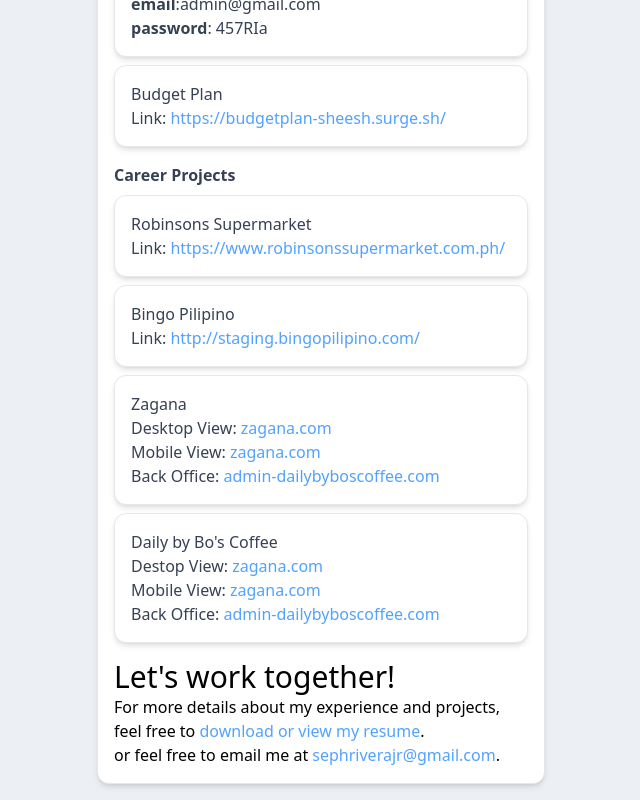
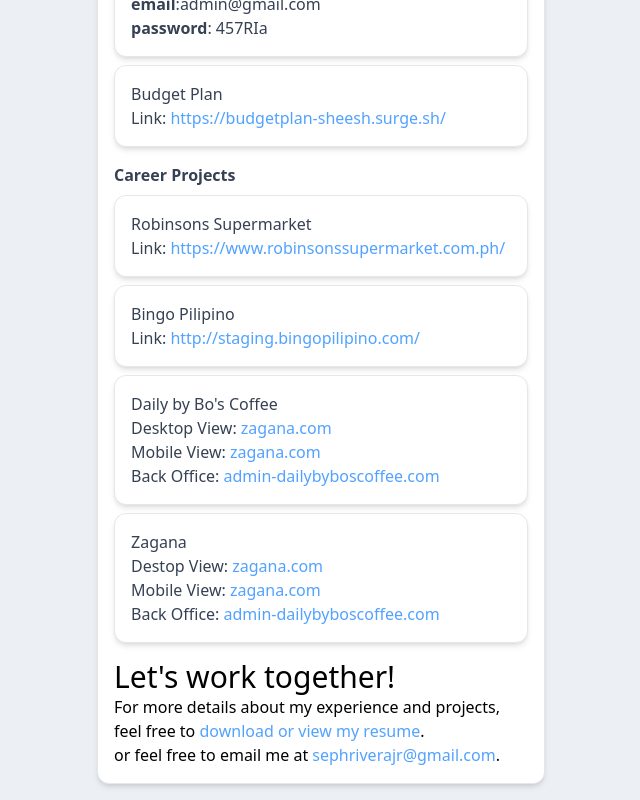
Before and after one commit to JosephRiverajrrr/portfolio-vue, a Vue app: page / in a window 1280 px wide. Shown: the part 813-1613 px from the top of the page, without its empty margins (319-959 px from the left). Built offline with nearby package versions, Linux system fonts and the light colour scheme.

Commit message:
Fix links

```diff
--- a/src/App.vue
+++ b/src/App.vue
@@ -93,7 +93,7 @@
             <b class="block mt-4">Personal Projects</b>
             <CardComponent class="max-w-md mt-2 mx-0 w-full">
               <p>POS - Orange and Cafe</p>
-              <p>Link: <a class="text-blue-400" href="https://pos-orange-cafe.netlify.app/login">https://pos-orange-cafe.netlify.app/login</a></p>
+              <p>Link: <a class="text-blue-400" target="_blank" href="https://pos-orange-cafe.netlify.app/login">https://pos-orange-cafe.netlify.app/login</a></p>
               <ul>
                 <li><b>email</b>:admin@gmail.com </li>
                 <li><b>password</b>: 457RIa</li>
@@ -101,32 +101,32 @@
             </CardComponent>
             <CardComponent class="max-w-md mt-2 mx-0 w-full">
               <p clas>Budget Plan</p>
-              <p>Link: <a class="text-blue-400" href="https://budgetplan-sheesh.surge.sh/">https://budgetplan-sheesh.surge.sh/</a></p>
+              <p>Link: <a class="text-blue-400" target="_blank" href="https://budgetplan-sheesh.surge.sh/">https://budgetplan-sheesh.surge.sh/</a></p>
             </CardComponent>
 
             <b class="block mt-4">Career Projects</b>
             <CardComponent class="max-w-md mt-2 mx-0 w-full">
               <p>Robinsons Supermarket</p>
-              <p>Link: <a class="text-blue-400" style="overflow-wrap: break-word;" href="https://www.robinsonssupermarket.com.ph/">https://www.robinsonssupermarket.com.ph/</a></p>
+              <p>Link: <a class="text-blue-400" style="overflow-wrap: break-word;" target="_blank" href="https://www.robinsonssupermarket.com.ph/">https://www.robinsonssupermarket.com.ph/</a></p>
             </CardComponent>
 
             <CardComponent class="max-w-md mt-2 mx-0 w-full">
               <p>Bingo Pilipino</p>
-              <p>Link: <a class="text-blue-400" href="http://staging.bingopilipino.com/q9f2kpz7mfjxA3yLwB8nght4">http://staging.bingopilipino.com/</a></p>
+              <p>Link: <a class="text-blue-400" target="_blank" href="http://staging.bingopilipino.com/q9f2kpz7mfjxA3yLwB8nght4">http://staging.bingopilipino.com/</a></p>
+            </CardComponent>
+
+            <CardComponent class="max-w-md mt-2 mx-0 w-full">
+              <p>Daily by Bo's Coffee</p>
+              <p>Desktop View: <a class="text-blue-400" target="_blank" href="https://www.dropbox.com/scl/fo/iddk7zllvb5n1op4mpvf3/h?dl=0&e=1&preview=daily-desktop.mp4&rlkey=p6kr6vqkqzlodinulta095zo0">zagana.com</a></p>
+              <p>Mobile View: <a class="text-blue-400" target="_blank" href="https://www.dropbox.com/scl/fo/iddk7zllvb5n1op4mpvf3/h?dl=0&e=1&preview=daily-mobile.mp4&rlkey=p6kr6vqkqzlodinulta095zo0">zagana.com</a></p>
+              <p>Back Office: <a class="text-blue-400" target="_blank" href="https://www.dropbox.com/scl/fo/iddk7zllvb5n1op4mpvf3/h?dl=0&e=1&preview=Daily%27s+Back+Office.webm&rlkey=p6kr6vqkqzlodinulta095zo0">admin-dailybyboscoffee.com</a></p>
             </CardComponent>
 
             <CardComponent class="max-w-md mt-2 mx-0 w-full">
               <p>Zagana</p>
-              <p>Desktop View: <a class="text-blue-400" href="https://www.dropbox.com/scl/fo/iddk7zllvb5n1op4mpvf3/h?dl=0&rlkey=p6kr6vqkqzlodinulta095zo0">zagana.com</a></p>
-              <p>Mobile View: <a class="text-blue-400" href="https://www.dropbox.com/scl/fo/iddk7zllvb5n1op4mpvf3/h?dl=0&rlkey=p6kr6vqkqzlodinulta095zo0">zagana.com</a></p>
-              <p>Back Office: <a class="text-blue-400" href="https://www.dropbox.com/scl/fo/iddk7zllvb5n1op4mpvf3/h?dl=0&e=1&preview=Daily%27s+Back+Office.webm&rlkey=p6kr6vqkqzlodinulta095zo0">admin-dailybyboscoffee.com</a></p>
-            </CardComponent>
-
-            <CardComponent class="max-w-md mt-2 mx-0 w-full">
-              <p>Daily by Bo's Coffee</p>
-              <p>Destop View: <a class="text-blue-400" href="https://www.dropbox.com/scl/fo/iddk7zllvb5n1op4mpvf3/h?dl=0&e=2&preview=zagana-desktop.mp4&rlkey=p6kr6vqkqzlodinulta095zo0">zagana.com</a></p>
-              <p>Mobile View: <a class="text-blue-400" href="https://www.dropbox.com/scl/fo/iddk7zllvb5n1op4mpvf3/h?dl=0&e=2&preview=zagana-mobile.mp4&rlkey=p6kr6vqkqzlodinulta095zo0">zagana.com</a></p>
-              <p>Back Office: <a class="text-blue-400" href="https://www.dropbox.com/scl/fo/iddk7zllvb5n1op4mpvf3/h?dl=0&e=2&preview=Zagana+_+Admin+-+15+February+2023.mp4&rlkey=p6kr6vqkqzlodinulta095zo0">admin-dailybyboscoffee.com</a></p>
+              <p>Destop View: <a class="text-blue-400" target="_blank" href="https://www.dropbox.com/scl/fo/iddk7zllvb5n1op4mpvf3/h?dl=0&e=2&preview=zagana-desktop.mp4&rlkey=p6kr6vqkqzlodinulta095zo0">zagana.com</a></p>
+              <p>Mobile View: <a class="text-blue-400" target="_blank" href="https://www.dropbox.com/scl/fo/iddk7zllvb5n1op4mpvf3/h?dl=0&e=2&preview=zagana-mobile.mp4&rlkey=p6kr6vqkqzlodinulta095zo0">zagana.com</a></p>
+              <p>Back Office: <a class="text-blue-400" target="_blank" href="https://www.dropbox.com/scl/fo/iddk7zllvb5n1op4mpvf3/h?dl=0&e=2&preview=Zagana+_+Admin+-+15+February+2023.mp4&rlkey=p6kr6vqkqzlodinulta095zo0">admin-dailybyboscoffee.com</a></p>
             </CardComponent>
 
       </div>
@@ -136,8 +136,8 @@
           View Details
         </button> -->
         <p class="text-3xl mt-4">Let's work together!</p>
-        <p>For more details about my experience and projects, feel free to <a class="text-blue-400" href="https://www.canva.com/design/DAFcZWtXfmc/IZH8xgzs0x7xkRrIc8XAqw/view#1">download or view my resume</a>.</p>
-        <p>or feel free to email me at <a class="text-blue-400" href="sephriverajr@gmail.com">sephriverajr@gmail.com</a>.</p>
+        <p>For more details about my experience and projects, feel free to <a class="text-blue-400" target="_blank" href="https://www.canva.com/design/DAFcZWtXfmc/IZH8xgzs0x7xkRrIc8XAqw/view#1">download or view my resume</a>.</p>
+        <p>or feel free to email me at <a class="text-blue-400" target="_blank" href="sephriverajr@gmail.com">sephriverajr@gmail.com</a>.</p>
       </template>
     </CardComponent>
   </div>
```
